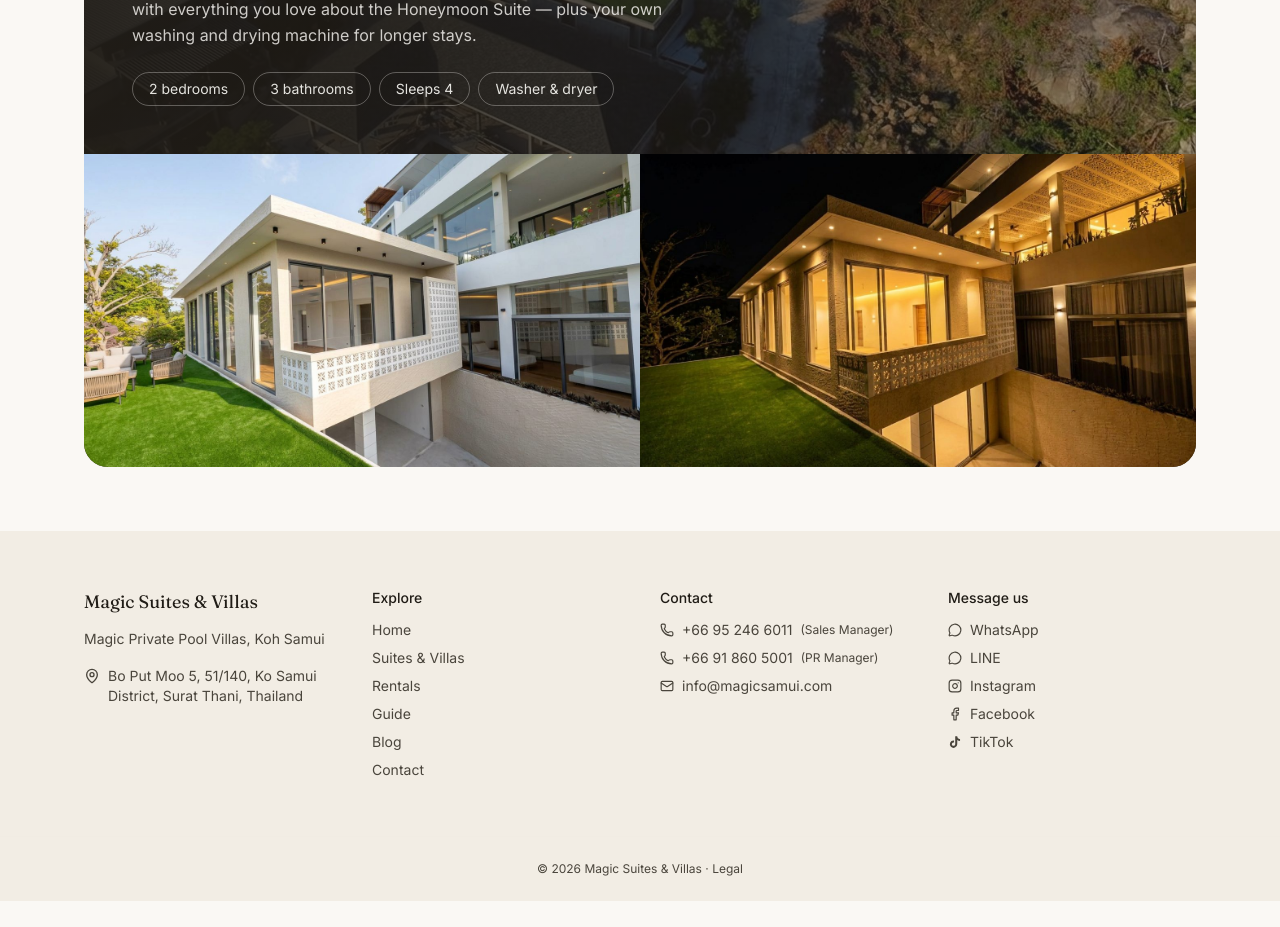
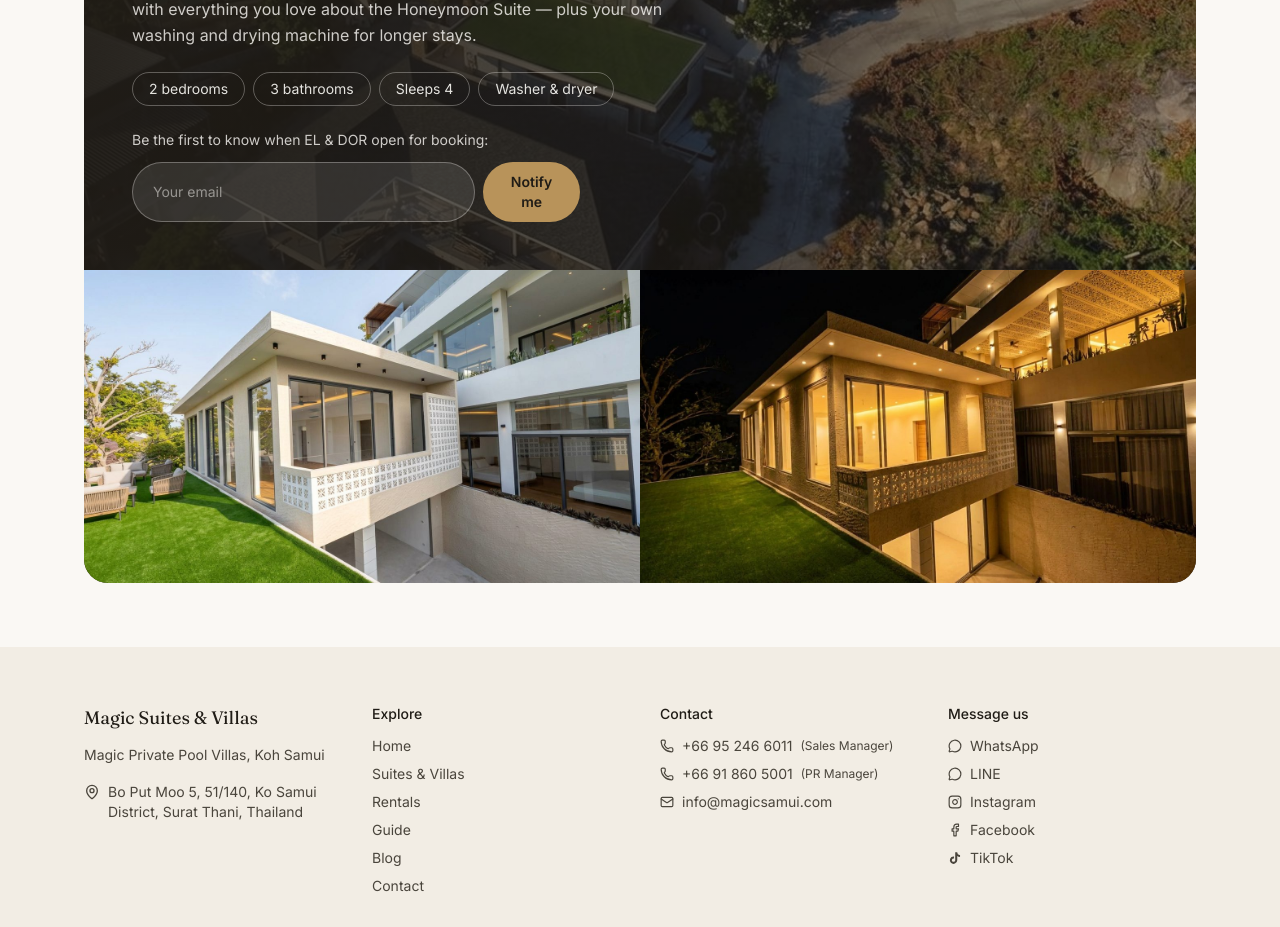
Before and after one commit to eldor1274/magicsamui-website, a Next.js app: page /rooms in a window 1280 px wide. Shown: the part 3760-4687 px from the top of the page. Before the commit the page ends 4661 px from the top, so only its background shows below. Built offline with nearby package versions, Linux system fonts and the light colour scheme; no server answers.

Commit message:
EL & DOR waitlist email capture on the coming-soon panel
One-field notify-me form on the rooms page; signups arrive by email
with a fixed subject so the launch list is a single Gmail search.
Honeypot + per-IP rate limit, GA event eldor_waitlist_submit.

```diff
--- /dev/null
+++ b/src/app/api/eldor-waitlist/route.ts
@@ -0,0 +1,66 @@
+import nodemailer from "nodemailer";
+import { site } from "@/data/site";
+
+// EL & DOR "notify me" signups — each lands in the inbox tagged with the
+// same subject so the launch list is one Gmail search away.
+const RATE_LIMIT = 5;
+const RATE_WINDOW_MS = 60 * 60 * 1000;
+const hits = new Map<string, number[]>();
+
+function isRateLimited(ip: string): boolean {
+  const now = Date.now();
+  const recent = (hits.get(ip) ?? []).filter((t) => now - t < RATE_WINDOW_MS);
+  if (recent.length >= RATE_LIMIT) {
+    hits.set(ip, recent);
+    return true;
+  }
+  recent.push(now);
+  hits.set(ip, recent);
+  return false;
+}
+
+export async function POST(request: Request) {
+  const { email, company } = await request.json();
+
+  // Honeypot: humans never see this field. Pretend success so bots move on.
+  if (company) {
+    return Response.json({ ok: true });
+  }
+
+  const ip = request.headers.get("x-forwarded-for")?.split(",")[0]?.trim() ?? "unknown";
+  if (isRateLimited(ip)) {
+    return Response.json({ error: "Too many requests, try again later" }, { status: 429 });
+  }
+
+  if (
+    typeof email !== "string" ||
+    email.length > 200 ||
+    !/^[^\s@]+@[^\s@]+\.[^\s@]{2,}$/.test(email)
+  ) {
+    return Response.json({ error: "Enter a valid email address" }, { status: 400 });
+  }
+
+  const user = process.env.CONTACT_GMAIL_USER;
+  const pass = process.env.CONTACT_GMAIL_APP_PASSWORD;
+  if (!user || !pass) {
+    return Response.json({ error: "Email is not configured" }, { status: 500 });
+  }
+
+  const transporter = nodemailer.createTransport({
+    service: "gmail",
+    auth: { user, pass },
+  });
+
+  try {
+    await transporter.sendMail({
+      from: `"Magic Suites Website" <${user}>`,
+      to: site.email,
+      replyTo: email,
+      subject: "EL & DOR waitlist signup",
+      text: `New EL & DOR waitlist signup:\n\n${email}\n\nSigned up: ${new Date().toISOString()}`,
+    });
+    return Response.json({ ok: true });
+  } catch {
+    return Response.json({ error: "Failed to send" }, { status: 500 });
+  }
+}
--- a/src/app/rooms/page.tsx
+++ b/src/app/rooms/page.tsx
@@ -1,5 +1,6 @@
 import type { Metadata } from "next";
 import Image from "next/image";
+import EldorWaitlist from "@/components/EldorWaitlist";
 import RoomCard from "@/components/RoomCard";
 import { getRoomBySlug } from "@/data/rooms";
 import { villas } from "@/data/villas";
@@ -135,6 +136,7 @@ export default function RoomsPage() {
                 </span>
               ))}
             </div>
+            <EldorWaitlist />
           </div>
         </div>
         <div className="grid gap-0 sm:grid-cols-2">
--- /dev/null
+++ b/src/components/EldorWaitlist.tsx
@@ -0,0 +1,74 @@
+"use client";
+
+import { useState } from "react";
+import { track } from "@/lib/track";
+
+export default function EldorWaitlist() {
+  const [email, setEmail] = useState("");
+  const [status, setStatus] = useState<"idle" | "sending" | "done" | "error">("idle");
+
+  async function submit(e: React.FormEvent) {
+    e.preventDefault();
+    if (status === "sending") return;
+    setStatus("sending");
+    try {
+      const res = await fetch("/api/eldor-waitlist", {
+        method: "POST",
+        headers: { "Content-Type": "application/json" },
+        body: JSON.stringify({ email }),
+      });
+      if (!res.ok) throw new Error();
+      track("eldor_waitlist_submit");
+      setStatus("done");
+    } catch {
+      setStatus("error");
+    }
+  }
+
+  if (status === "done") {
+    return (
+      <p className="mt-6 rounded-xl border border-sand/40 bg-sand/10 px-4 py-3 text-sm text-sand">
+        You&apos;re on the list — we&apos;ll email you the moment EL &amp; DOR open.
+      </p>
+    );
+  }
+
+  return (
+    <form onSubmit={submit} className="mt-6">
+      <p className="text-sm text-stone-50/80">
+        Be the first to know when EL &amp; DOR open for booking:
+      </p>
+      <div className="mt-3 flex max-w-md flex-col gap-2 sm:flex-row">
+        <input
+          type="email"
+          required
+          value={email}
+          onChange={(e) => setEmail(e.target.value)}
+          placeholder="Your email"
+          className="w-full rounded-full border border-stone-50/30 bg-white/10 px-5 py-2.5 text-sm text-stone-50 placeholder:text-stone-50/50 focus:border-sand focus:outline-none"
+        />
+        {/* Honeypot — humans never see it */}
+        <input
+          type="text"
+          name="company"
+          tabIndex={-1}
+          autoComplete="off"
+          className="hidden"
+          aria-hidden="true"
+        />
+        <button
+          type="submit"
+          disabled={status === "sending"}
+          className="rounded-full bg-sand px-6 py-2.5 text-sm font-semibold text-ink transition-opacity hover:opacity-90 disabled:opacity-60"
+        >
+          {status === "sending" ? "Joining…" : "Notify me"}
+        </button>
+      </div>
+      {status === "error" && (
+        <p className="mt-2 text-sm text-red-300">
+          Something went wrong — please try again, or message us on WhatsApp.
+        </p>
+      )}
+    </form>
+  );
+}
```
Also changed, not shown: .claude/launch.json (added).
